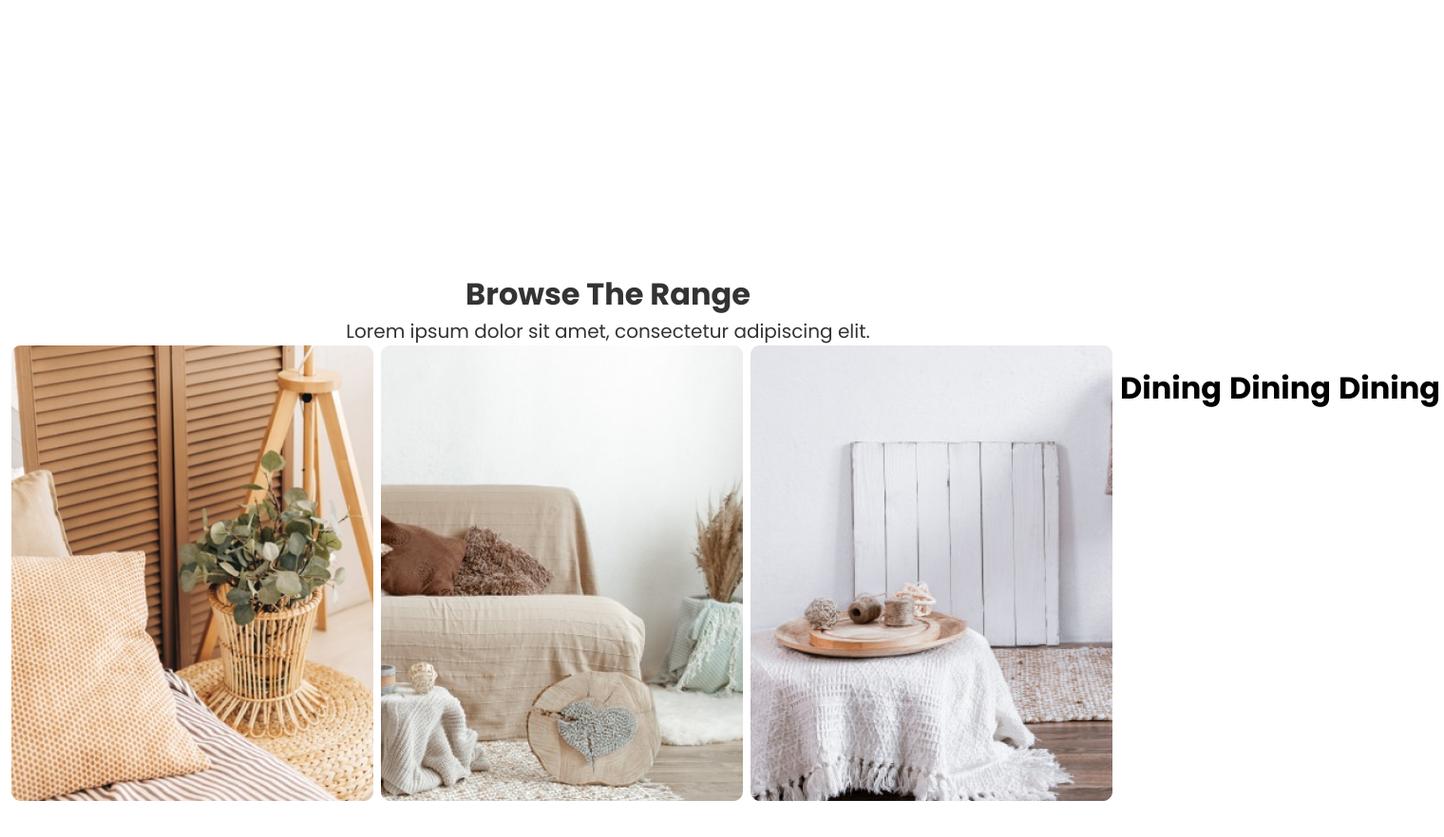
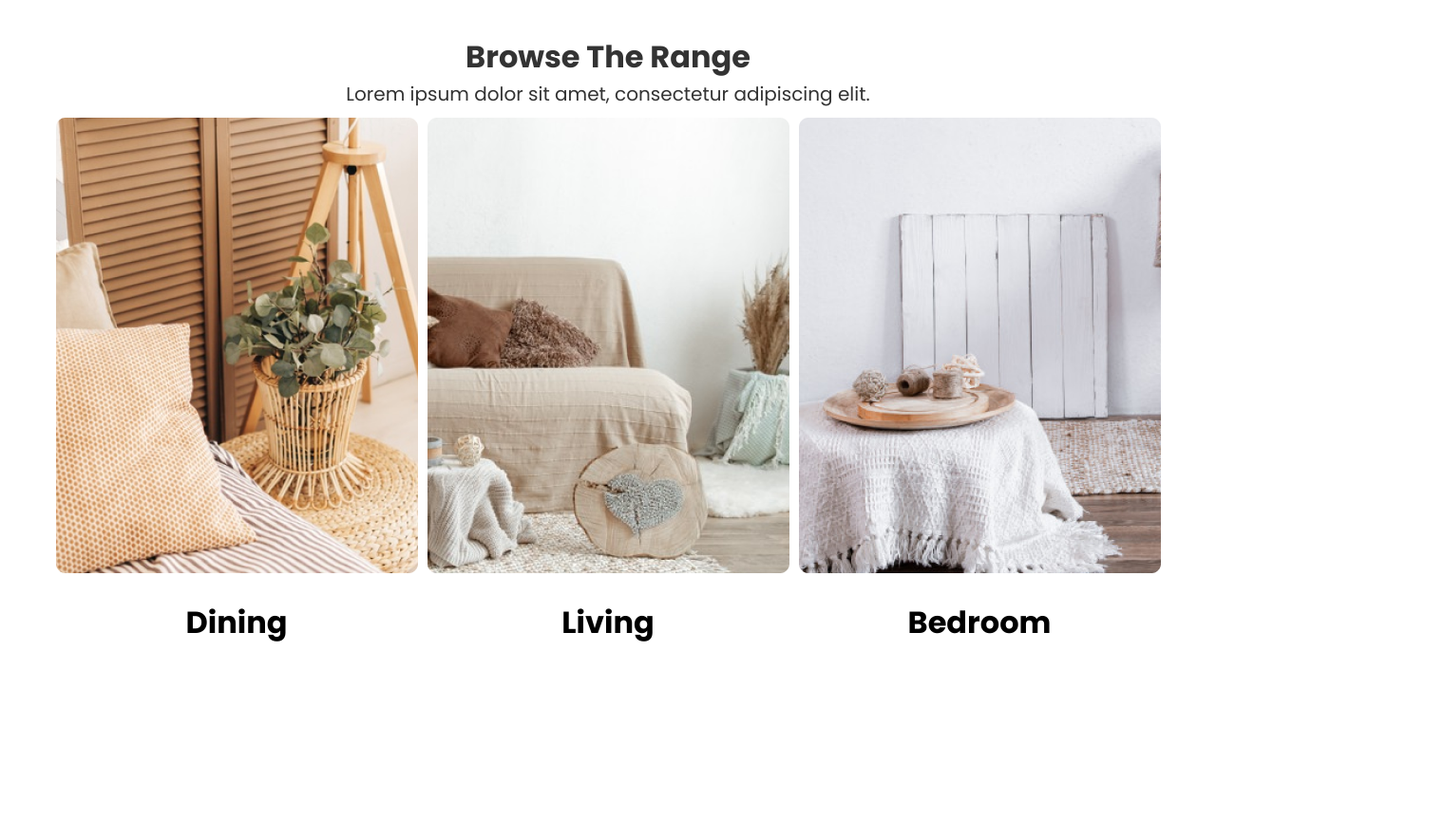
Before and after one commit to traumatizeyarick/projectcollege, a plain HTML site: page project/index.html in a window 1280 px wide. Shown: the part 890-1772 px from the top of the page at 95% size, 1520 px wide, since content can reach past the window. After the commit the page ends 1600 px from the top, so only its background shows below. Drawn offline with Linux system fonts and the light colour scheme.

Commit message:
fix bugs+blocks

```diff
--- a/project/index.html
+++ b/project/index.html
@@ -55,25 +55,30 @@
          New Collection
       </h1>
       <p>Lorem ipsum dolor sit amet, consectetur adipiscing elit. Ut elit tellus, luctus nec ullamcorper mattis.</p>
-      <button class="new-collection-contentbtn">BUY NOW</button>
+      <button class="new-collection-contentbtn" href="@">BUY NOW</button>
     </div>
   </div>
     </a>
     </div>
     <div class="list-menu1">
-    <h1 class="text-list-menu1">Browse The Range</h1>
-    <p>Lorem ipsum dolor sit amet, consectetur adipiscing elit.</p>
-  <div class="catalog-menu1">
-  <div class="card1">
-    <img src="images/card1.png" alt="card1">
-    <img src="images/card2.png" alt="card2">
-    <img src="images/card3.png" alt="card3">
-    <h1 class="card1-text">Dining</h1>
-    <h1 class="card1-text">Dining</h1>
-    <h1 class="card1-text">Dining</h1>
-  </div>
+      <h1 class="text-list-menu1">Browse The Range</h1>
+      <p>Lorem ipsum dolor sit amet, consectetur adipiscing elit.</p>
+      <div class="catalog-menu1">
+        <div class="card2">
+          <img src="images/card1.png" alt="Dining">
+          <h1 class="card-text">Dining</h1>
+        </div>
+        <div class="card2">
+          <img src="images/card2.png" alt="Living">
+          <h1 class="card-text">Living</h1>
+        </div>
+        <div class="card3">
+          <img src="images/card3.png" alt="Bedroom">
+          <h1 class="card-text">Bedroom</h1>
+        </div>
+      </div>
+    </div>
 
-        </div>
 
      </div>
   </body>
--- a/project/style.css
+++ b/project/style.css
@@ -41,7 +41,7 @@ z-index: 1000;}
   .new-collection {
     position: relative;
     width: 100%;
-    height: 1100px;
+    height: 850px;
     overflow: hidden;
     }
 
@@ -52,7 +52,7 @@ z-index: 1000;}
 
   .image-container img {
     width: 100%;
-    height: 1100px;
+    height: 700px;
     display: block;
     object-fit: cover; }
 
@@ -62,7 +62,7 @@ z-index: 1000;}
         top: 0;
         left: 0;
         width: 100%;
-        height: 1007.93px;
+        height: 700px;
         z-index: 1; /* ниже текста */
       }
 
@@ -251,11 +251,19 @@ z-index: 1000;}
             font-family: 'Poppins', sans-serif;
           }
           .catalog-menu1
-          {width: 1512px;
-          height: 1100px;
+          {width: auto;
+          height: 500pxx;
           background-color:white;
-          }
-          .card1{
+          display: flex;
+          /* если нужно, можно добавить: */
+          align-items: center;
+          flex-wrap: wrap;
+          justify-content: center;
+          gap: 10px;
+          margin-top: 10px;
+        }
+        .card-text{
           display: flex;
           justify-content: space-around;
+
         }
```
